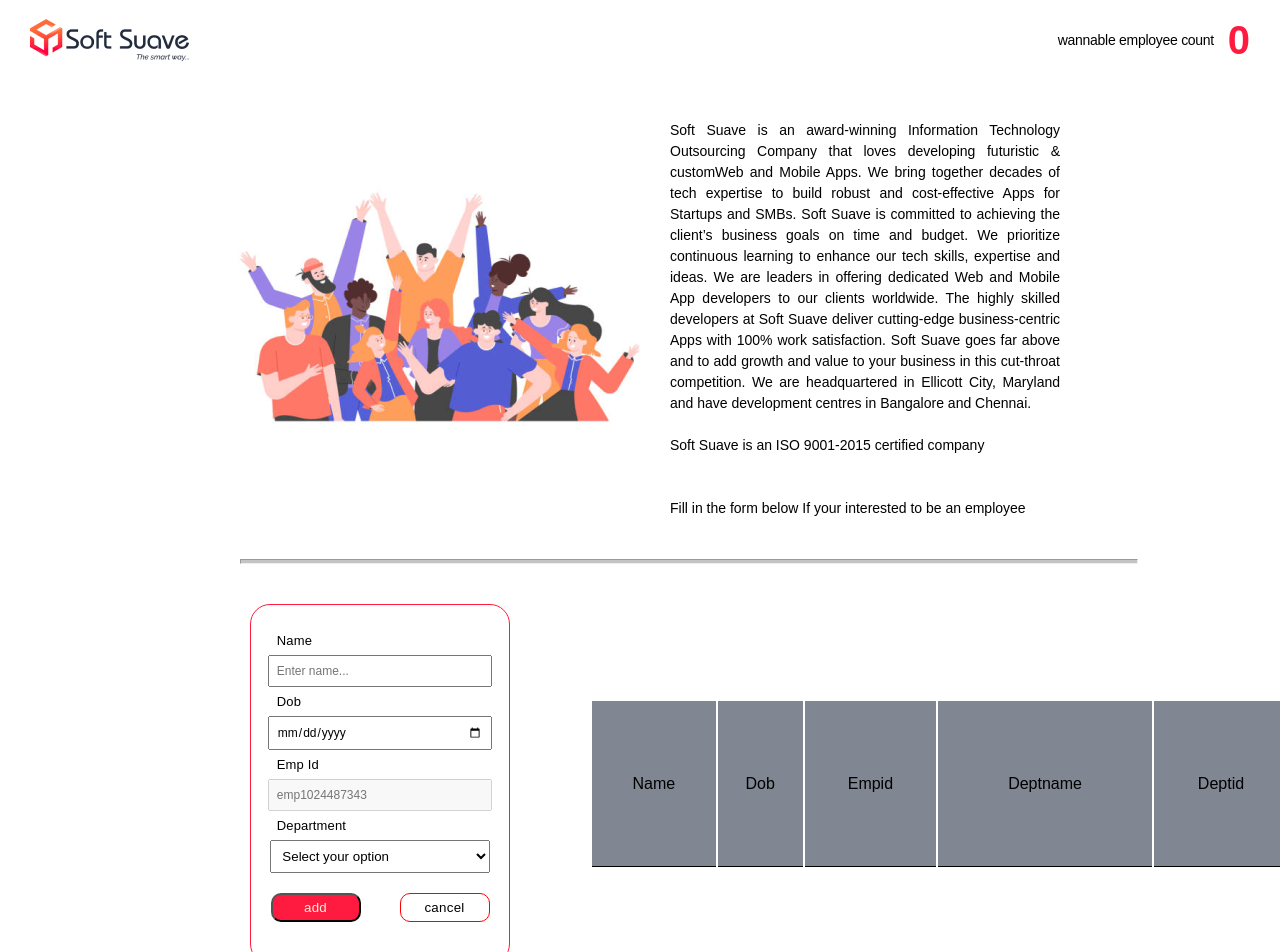
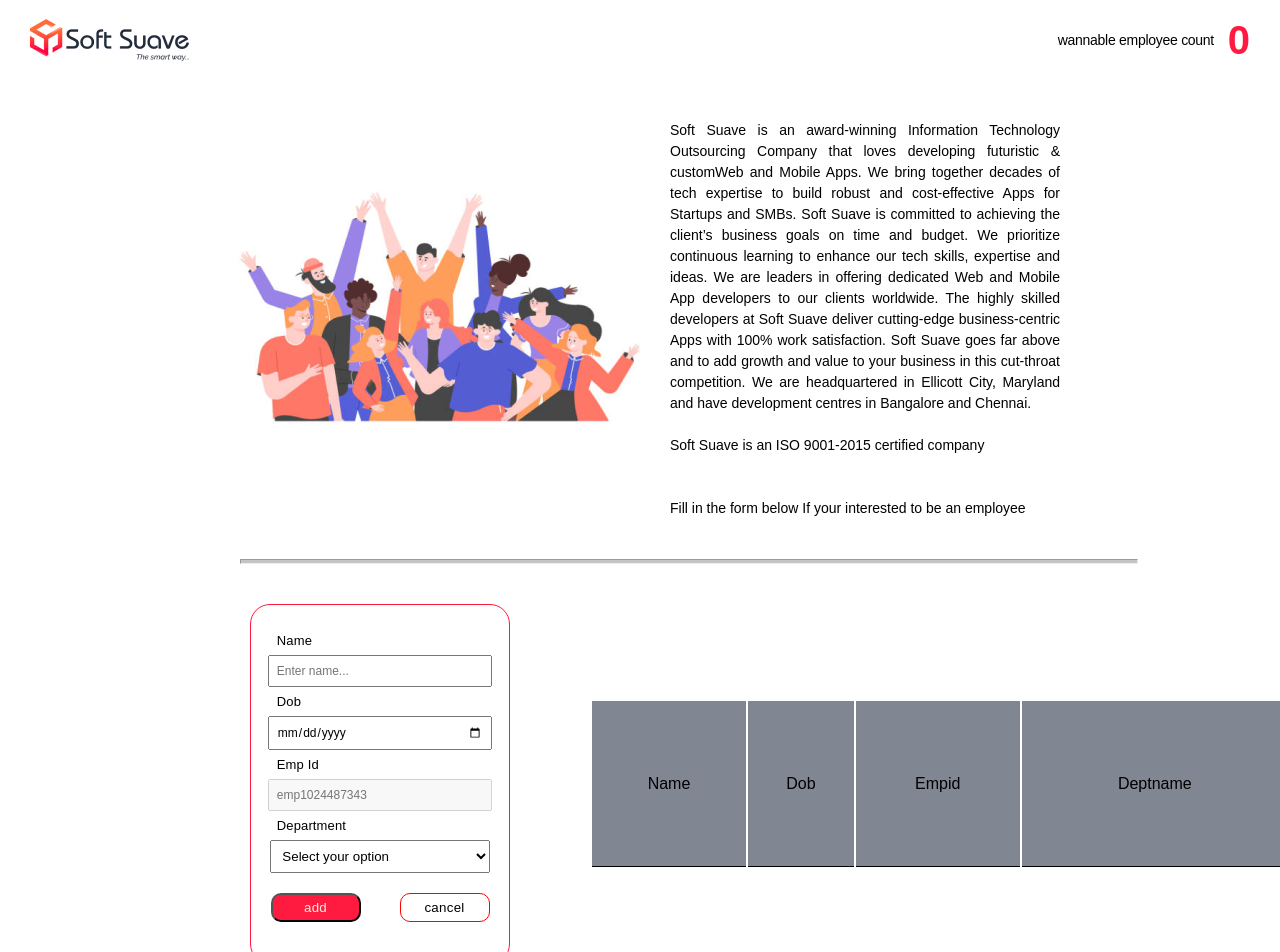
Before and after one commit to abdulnn/wannabeSS, a React (Create React App) app: page / in a window 1280 px wide. Shown: the top 952 px of the page. Built offline with nearby package versions, Linux system fonts and the light colour scheme.

Commit message:
fixed the bug of emp id

```diff
--- a/src/components/EmployeeDetails/index.js
+++ b/src/components/EmployeeDetails/index.js
@@ -2,11 +2,11 @@
 import EmployeeTable from './subcomponent/EmployeeTable';
 import './style.css';
 
- const EmployeeDetails = ()=>{
+ const EmployeeDetails = ({options})=>{
     return (
         <div className="employee_detail">
             <EmployeeForm />
-            <EmployeeTable />
+            <EmployeeTable options={options}/>
         </div>
     )
 }
--- a/src/components/EmployeeDetails/subcomponent/EmployeeForm/index.js
+++ b/src/components/EmployeeDetails/subcomponent/EmployeeForm/index.js
@@ -35,6 +35,9 @@
 }
 
 const addEmp = e => {
+  setFormvar(
+    {name:'',dob:'',dept:'',empid:''}
+  )
   e.preventDefault();
   setEmployees([...employees,formvar])
   alert(JSON.stringify(formvar))
--- a/src/components/EmployeeDetails/subcomponent/EmployeeTable/index.js
+++ b/src/components/EmployeeDetails/subcomponent/EmployeeTable/index.js
@@ -3,7 +3,7 @@
 import { EmployeeContext } from "../../../../context/EmployeeContext";
 
 
-function EmployeeTable() {
+function EmployeeTable({options}) {
   const [employees] = useContext(EmployeeContext)
 
   return(
@@ -15,7 +15,6 @@
           <th>Dob</th>
           <th>Empid</th>
           <th>Deptname</th>
-          <th>Deptid</th>
         </tr>
 
             {employees.map((emp) => {
@@ -25,6 +24,8 @@
               <td> {emp.dob}</td>
               <td>{emp.empid}</td>
               <td>{emp.dept}</td>
+
+
             </tr>
 
 })}
```
